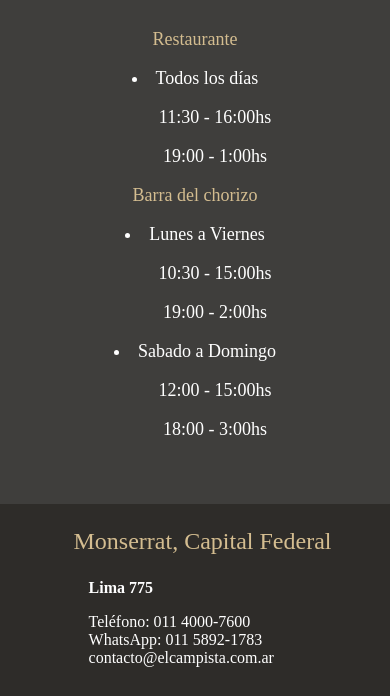
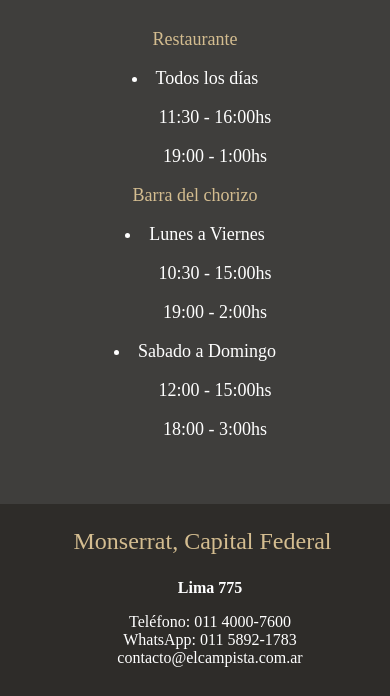
Before and after one commit to xlucasve/xlucasve.github.io, a plain HTML site: page elCampista/index.html in a window 390 px wide. Shown: the part 2176-2872 px from the top of the page. Drawn offline with Linux system fonts and the light colour scheme.

Commit message:
centre texto footer

```diff
--- a/elCampista/estilositio.css
+++ b/elCampista/estilositio.css
@@ -324,6 +324,10 @@ margin: auto;
         display:block;
     }
 
+    .textoFooter{
+        text-align: center;
+    }
+
 }
 
 @media screen and (max-width:400px) {
```
